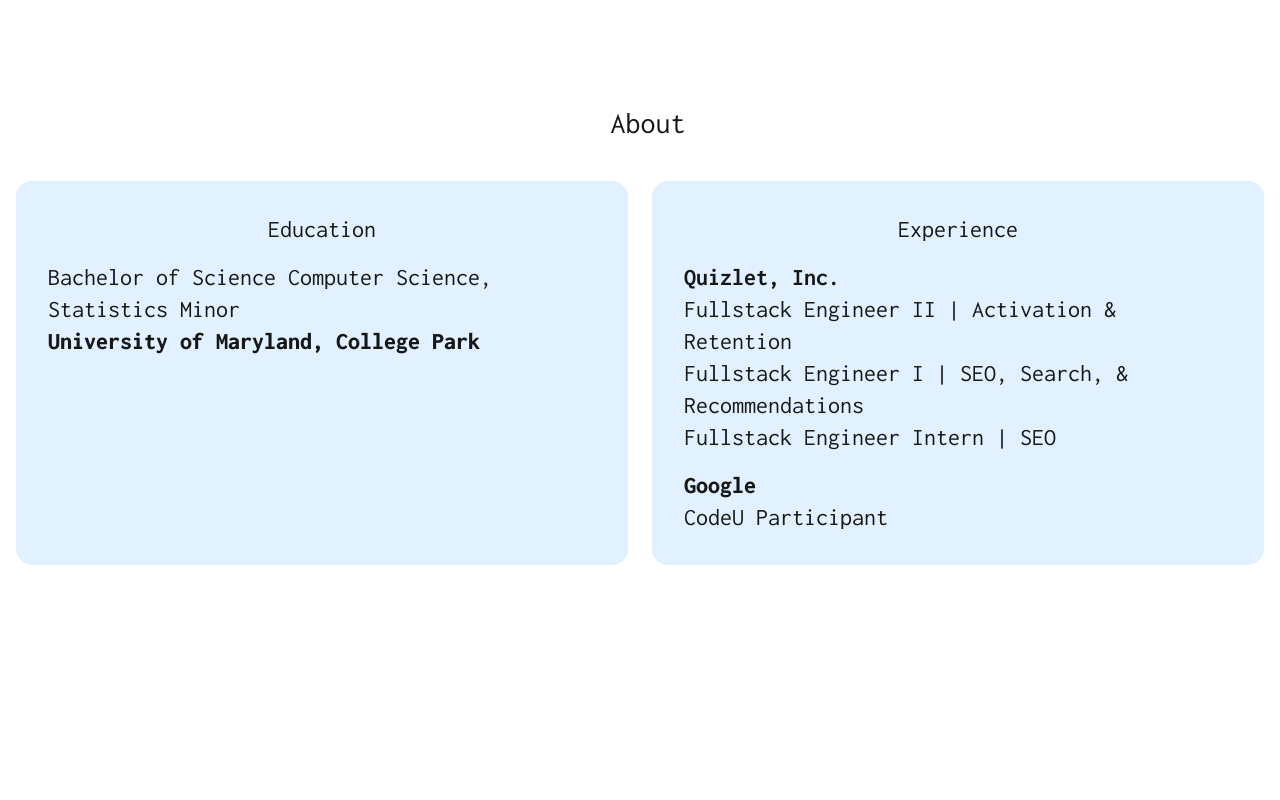
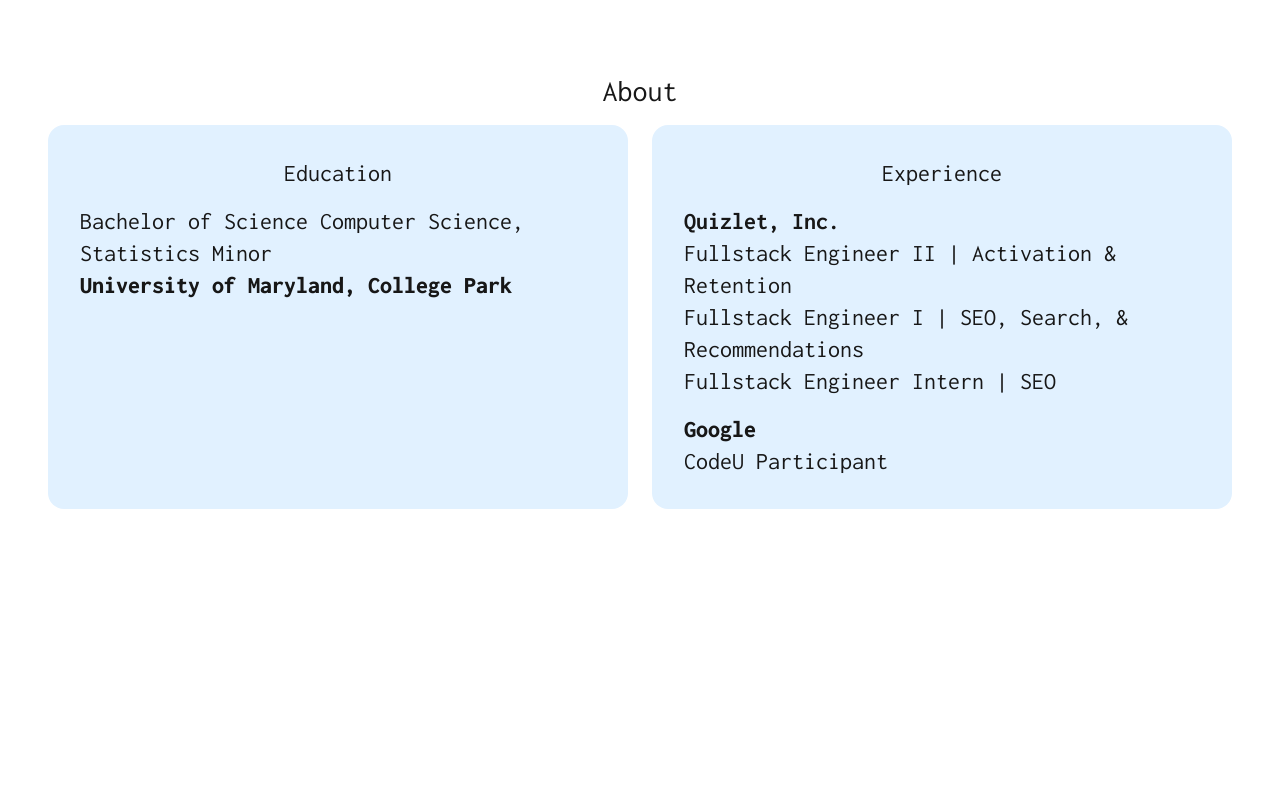
Before and after one commit to jsbarton/portfolio, a Next.js app: page / in a window 1280 px wide. Shown: the part 1720-2520 px from the top of the page. Built offline with nearby package versions, Linux system fonts and the light colour scheme.

Commit message:
more formatting

```diff
--- a/app/components/AboutSection.tsx
+++ b/app/components/AboutSection.tsx
@@ -20,7 +20,7 @@
   return (
     <div className={`${contentWrapper} items-center`} ref={ref}>
       <div className={title}>{about}</div>
-      <div className="grid grid-cols-1 md:grid-cols-2 gap-6 m-[16px]">
+      <div className="grid grid-cols-1 md:grid-cols-2 gap-6 m-[16px] px-[16px] md:px-[48px] w-[100%]">
         <div className="bg-babyBlue p-8 rounded-2xl text-m md:text-2xl">
           <div className="text-center pb-4">{education}</div>
           <div>{degree}</div>
--- a/app/components/NavigationSection.tsx
+++ b/app/components/NavigationSection.tsx
@@ -19,7 +19,7 @@
     }
   };
   return (
-    <div className="flex font-medium justify-evenly py-6 self-end sticky top-0 w-[500px] z-50">
+    <div className="bg-white bg-opacity-50 flex font-medium justify-evenly py-6 self-end sticky top-0 w-full md:w-[500px] z-50">
       <Image className="w-[25px] h-[25px]" src={DisplayMode} alt="light mode" />
       <div onClick={() => handleScroll(projectsRef)}>{projectsTitle}</div>
       <div onClick={() => handleScroll(aboutRef)}>{about}</div>
--- a/app/styles.ts
+++ b/app/styles.ts
@@ -25,8 +25,8 @@
  * Styles for Projects and About section.
  */
 
-export const contentWrapper = "h-screen flex flex-col my-10 w-50";
-export const title = "mt-8 ml-4 mb-6 self-center text-3xl";
+export const contentWrapper = "h-screen flex flex-col my-10 w-full";
+export const title = "self-center text-3xl";
 export const subTitle = "ml-4 mb-6 self-center text-2xl";
 export const gridBlock =
   "bg-gray-100 hover:bg-gray-300 h-[200px] flex justify-center items-center p-4 relative group rounded-2xl transition duration-300 ease-in";
```
